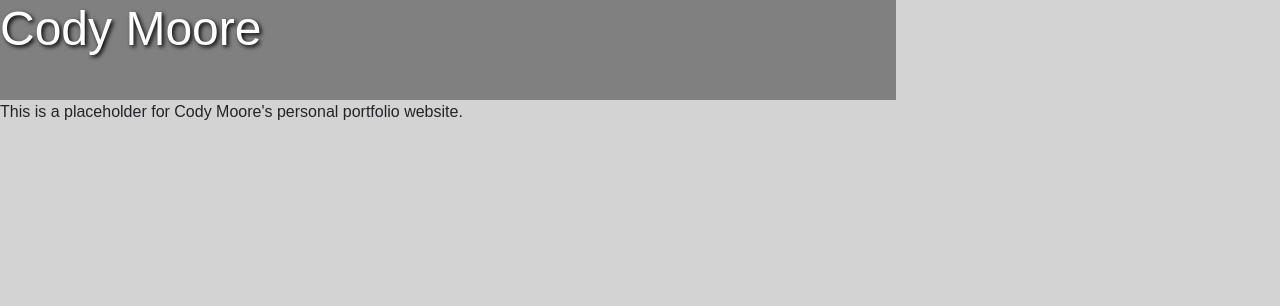
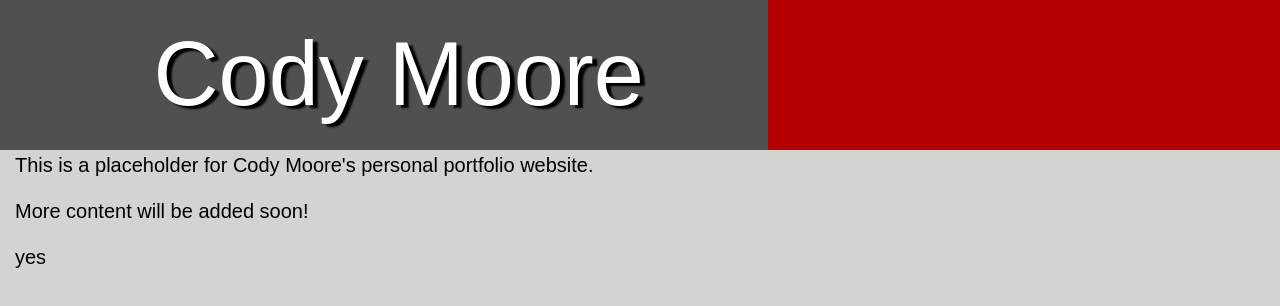
Before and after one commit to CodyM19/GWDS-Personal-Portfolio-Public, a plain HTML site: page .html in a window 1280 px wide. Drawn offline with Linux system fonts and the light colour scheme.

Commit message:
top design

```diff
--- a/styles.css
+++ b/styles.css
@@ -6,14 +6,24 @@ body{
 }
 
 .heading-background{
-    width: 70%;
-    height: 100px;
-    background-color: grey;
+    width: 100%;
+    height: 150px;
+    background-color: rgb(180, 0, 0);
 }
 
 h1 {
-    font-size: 48px;
-    text-align: left;
+    width: 60%;
+    height: 150px;
+    background-color: rgb(80, 80, 80);
+    font-size: 90px;
+    text-indent: 20%;
+    padding-top: 20px;
+    text-shadow: 5px 3px 2px black;
     color: white;
-    text-shadow: 2px 2px 4px #000000;
 }
+
+p {
+    font-size: 20px;
+    padding-left: 15px;
+    color: black;
+}
```
Also changed, not shown: .html.
